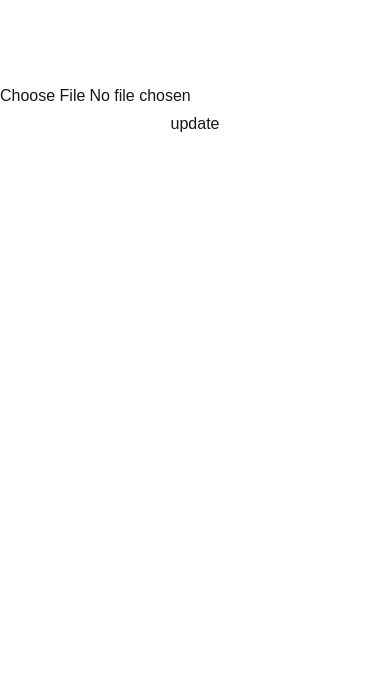
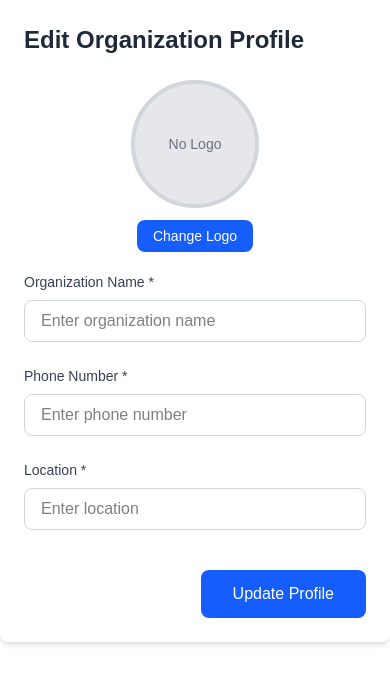
Before and after one commit to bonsii2/SSR-Auth-project, a Next.js app: page /organizations/edit/1 in a window 390 px wide. Shown: the top 684 px of the page. Built offline with nearby package versions, Linux system fonts and the light colour scheme; no server answers; the database is empty.

Commit message:
i style edit organization page

```diff
--- a/src/app/components/editOrganizations.tsx
+++ b/src/app/components/editOrganizations.tsx
@@ -1,16 +1,16 @@
-'use client'
-import { useEffect, useState } from "react"
-import { supabase } from "../hooks/useSupabase"
+"use client";
+import { useEffect, useState } from "react";
+import { supabase } from "../hooks/useSupabase";
 
-export default function EditProfile({orgId}: {orgId: string}){
- const [name, setName] = useState('')
- const [Phone, setPhone] = useState('')
- const [location, setLocation] = useState('');
+export default function EditProfile({ orgId }: { orgId: string }) {
+  const [name, setName] = useState("");
+  const [Phone, setPhone] = useState("");
+  const [location, setLocation] = useState("");
   const [Logo, SetLogo] = useState<File | null>(null);
- const [logoUrl, setLogoUrl] = useState('')
+  const [logoUrl, setLogoUrl] = useState("");
+  const [isLoading, setIsLoading] = useState(false);
 
-
-useEffect(() =>{
+  useEffect(() => {
     const fetchOrganization = async () => {
       const { data, error } = await supabase
         .from("organization")
@@ -18,71 +18,199 @@
         .eq("id", orgId)
         .single();
 
-      if(data){
+      if (data) {
         setName(data.name);
         setLocation(data.location);
         setPhone(data.phone);
         SetLogo(data.logo);
+        setLogoUrl(data.logo);
       }
     };
     fetchOrganization();
-}, [orgId])
+  }, [orgId]);
+
+  const handleUpdate = async () => {
+    setIsLoading(true);
     let finalUrl = logoUrl;
-const handleUpdate = async () =>{
 
-
-  if(Logo){
-    const fileExt = Logo.name.split('.').pop();
+    if (Logo) {
+      const fileExt = Logo.name.split(".").pop();
       const fileName = `${Date.now()}_${fileExt}`;
-    const {data, error} = await supabase.storage
-    .from('logos')
+      const { data, error } = await supabase.storage
+        .from("logos")
         .upload(fileName, Logo);
 
-    if(!error){
-      const {data: {publicUrl}} = supabase.storage
-      .from('logos')
-      .getPublicUrl(fileName);
+      if (!error) {
+        const {
+          data: { publicUrl },
+        } = supabase.storage.from("logos").getPublicUrl(fileName);
 
         finalUrl = publicUrl;
       }
-
     }
-
 
     const { error } = await supabase
       .from("organization")
       .update({ name, phone: Phone, location, logo: finalUrl })
-      .eq('id', orgId)
+      .eq("id", orgId);
 
-
-
-    if(error){
-        console.log('update faield' + error.message);
-    }else{
-        alert('updated succesfuly')
-        console.log('updated seccussfully');
+    if (error) {
+      console.log("update failed" + error.message);
+      alert("Update failed. Please try again.");
+    } else {
+      alert("Updated successfully!");
+      console.log("updated successfully");
     }
 
+    setIsLoading(false);
+  };
+
+  const handleLogoChange = (e: React.ChangeEvent<HTMLInputElement>) => {
+    const file = e.target.files?.[0] || null;
+    SetLogo(file);
+
+    if (file) {
+      const reader = new FileReader();
+      reader.onload = (e) => {
+        setLogoUrl(e.target?.result as string);
+      };
+      reader.readAsDataURL(file);
     }
+  };
 
-    return(
-       <div className="flex flex-col gap-1">
-   <input type="text" name="name" value={name} onChange={(e) => setName(e.target.value)} />
-   <input type="text" name="location" value={location} onChange={(e) => setLocation(e.target.value)} />
-   <input type="tel" name="phone" value={Phone} onChange={(e) => setPhone(e.target.value)} />
-   <input type="file" name="logo" accept="image/*" onChange={(e) => SetLogo(e.target.files?.[0] || null)} />
+  return (
+    <div className="max-w-2xl mx-auto p-6 bg-white rounded-lg shadow-md">
+      <h2 className="text-2xl font-bold text-gray-800 mb-6">
+        Edit Organization Profile
+      </h2>
 
-   {Logo && (
-    <img src={Logo} alt="logo of organization" className="w-35 h-35" />
-   )
-   }
-
- <button  onClick={handleUpdate}>update</button>
-
-
-
+      <div className="space-y-6">
+        {/* Organization Logo */}
+        <div className="flex flex-col items-center space-y-4">
+          <div className="relative">
+            {logoUrl ? (
+              <img
+                src={logoUrl}
+                alt="Organization logo"
+                className="w-32 h-32 rounded-full object-cover border-4 border-gray-200"
+              />
+            ) : (
+              <div className="w-32 h-32 rounded-full bg-gray-200 flex items-center justify-center border-4 border-gray-300">
+                <span className="text-gray-500 text-sm">No Logo</span>
+              </div>
+            )}
           </div>
 
-    )
+          <label className="cursor-pointer">
+            <input
+              type="file"
+              name="logo"
+              accept="image/*"
+              onChange={handleLogoChange}
+              className="hidden"
+            />
+            <span className="px-4 py-2 bg-blue-600 text-white rounded-lg hover:bg-blue-700 transition-colors duration-200 text-sm font-medium">
+              Change Logo
+            </span>
+          </label>
+        </div>
 
+        {/* Form Fields */}
+        <div className="grid grid-cols-1 md:grid-cols-2 gap-6">
+          <div className="space-y-2">
+            <label
+              htmlFor="name"
+              className="block text-sm font-medium text-gray-700"
+            >
+              Organization Name *
+            </label>
+            <input
+              id="name"
+              type="text"
+              name="name"
+              value={name}
+              onChange={(e) => setName(e.target.value)}
+              className="w-full px-4 text-black py-2 border border-gray-300 rounded-lg focus:ring-2 focus:ring-blue-500 focus:border-blue-500 transition-colors duration-200"
+              placeholder="Enter organization name"
+            />
+          </div>
+
+          <div className="space-y-2">
+            <label
+              htmlFor="phone"
+              className="block text-sm font-medium text-gray-700"
+            >
+              Phone Number *
+            </label>
+            <input
+              id="phone"
+              type="tel"
+              name="phone"
+              value={Phone}
+              onChange={(e) => setPhone(e.target.value)}
+              className="w-full px-4 py-2 text-black border border-gray-300 rounded-lg focus:ring-2 focus:ring-blue-500 focus:border-blue-500 transition-colors duration-200"
+              placeholder="Enter phone number"
+            />
+          </div>
+
+          <div className="md:col-span-2 space-y-2">
+            <label
+              htmlFor="location"
+              className="block text-sm font-medium text-gray-700"
+            >
+              Location *
+            </label>
+            <input
+              id="location"
+              type="text"
+              name="location"
+              value={location}
+              onChange={(e) => setLocation(e.target.value)}
+              className="w-full text-black px-4 py-2 border border-gray-300 rounded-lg focus:ring-2 focus:ring-blue-500 focus:border-blue-500 transition-colors duration-200"
+              placeholder="Enter location"
+            />
+          </div>
+        </div>
+
+        {/* Update Button */}
+        <div className="flex justify-end pt-4">
+          <button
+            onClick={handleUpdate}
+            disabled={isLoading}
+            className={`px-8 py-3 bg-blue-600 text-white rounded-lg font-medium hover:bg-blue-700 transition-colors duration-200 ${
+              isLoading ? "opacity-50 cursor-not-allowed" : ""
+            }`}
+          >
+            {isLoading ? (
+              <span className="flex items-center">
+                <svg
+                  className="animate-spin -ml-1 mr-3 h-5 w-5 text-white"
+                  xmlns="http://www.w3.org/2000/svg"
+                  fill="none"
+                  viewBox="0 0 24 24"
+                >
+                  <circle
+                    className="opacity-25"
+                    cx="12"
+                    cy="12"
+                    r="10"
+                    stroke="currentColor"
+                    strokeWidth="4"
+                  ></circle>
+                  <path
+                    className="opacity-75"
+                    fill="currentColor"
+                    d="M4 12a8 8 0 018-8V0C5.373 0 0 5.373 0 12h4zm2 5.291A7.962 7.962 0 014 12H0c0 3.042 1.135 5.824 3 7.938l3-2.647z"
+                  ></path>
+                </svg>
+                Updating...
+              </span>
+            ) : (
+              "Update Profile"
+            )}
+          </button>
+        </div>
+      </div>
+    </div>
+  );
 }
```
Lines whose indentation alone changed are shown as unchanged.
